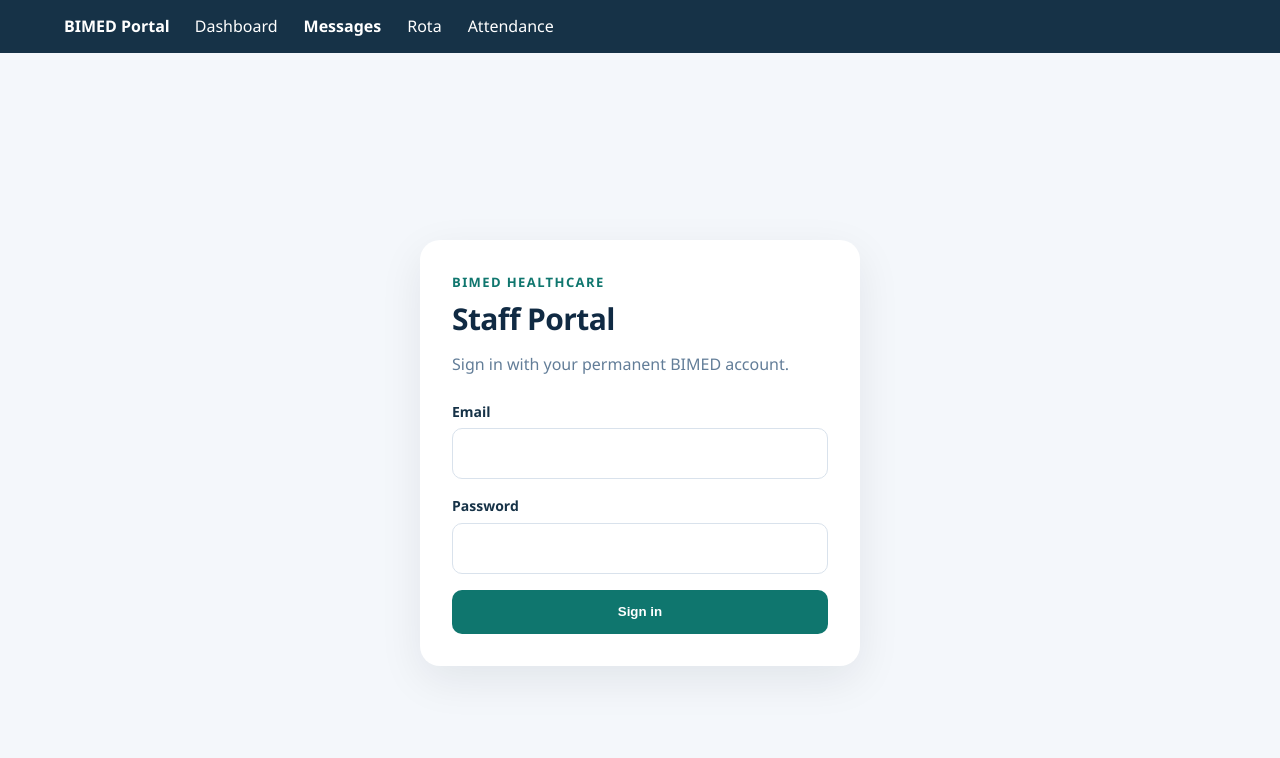
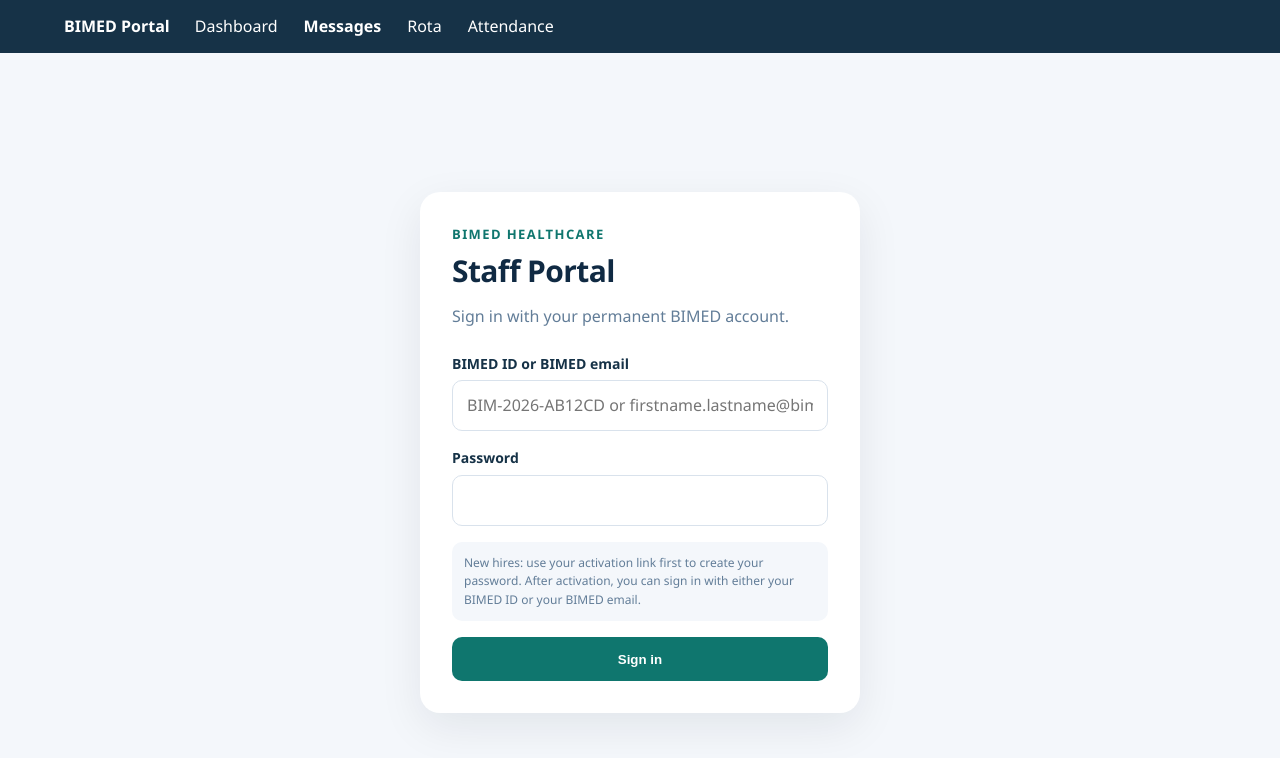
Before and after one commit to wandemcphill/BIMED, a Next.js app: page /staff/login in a window 1280 px wide. Shown: the top 758 px of the page. Built offline with nearby package versions, Linux system fonts and the light colour scheme.

Commit message:
feat: update staff login for BIMED ID or email

```diff
--- a/app/staff/login/page.tsx
+++ b/app/staff/login/page.tsx
@@ -5,7 +5,7 @@ import { useRouter } from 'next/navigation';
 
 export default function StaffLoginPage() {
   const router = useRouter();
-  const [email, setEmail] = useState('');
+  const [identifier, setIdentifier] = useState('');
   const [password, setPassword] = useState('');
   const [error, setError] = useState('');
   const [busy, setBusy] = useState(false);
@@ -13,7 +13,7 @@ export default function StaffLoginPage() {
   async function submit(event: React.FormEvent) {
     event.preventDefault(); setBusy(true); setError('');
     try {
-      const response = await fetch('/api/staff/auth/login', { method: 'POST', headers: { 'content-type': 'application/json' }, body: JSON.stringify({ email, password }) });
+      const response = await fetch('/api/staff/auth/login', { method: 'POST', headers: { 'content-type': 'application/json' }, body: JSON.stringify({ identifier, password }) });
       const data = await response.json();
       if (!response.ok) throw new Error(data.error || 'Unable to sign in.');
       router.replace('/staff');
@@ -26,10 +26,11 @@ export default function StaffLoginPage() {
       <div style={{fontSize:13,fontWeight:800,letterSpacing:1.4,textTransform:'uppercase',color:'#0f766e'}}>BIMED Healthcare</div>
       <h1 style={{fontSize:30,margin:'10px 0 8px',color:'#102a43'}}>Staff Portal</h1>
       <p style={{color:'#627d98',marginBottom:24}}>Sign in with your permanent BIMED account.</p>
-      <label style={{display:'block',fontWeight:700,marginBottom:6}}>Email</label>
-      <input value={email} onChange={e=>setEmail(e.target.value)} type='email' autoComplete='email' required style={{width:'100%',padding:'12px 14px',border:'1px solid #d9e2ec',borderRadius:10,marginBottom:16}} />
+      <label style={{display:'block',fontWeight:700,marginBottom:6}}>BIMED ID or BIMED email</label>
+      <input value={identifier} onChange={e=>setIdentifier(e.target.value)} type='text' autoComplete='username' required placeholder='BIM-2026-AB12CD or firstname.lastname@bimedhealthcare.com' style={{width:'100%',padding:'12px 14px',border:'1px solid #d9e2ec',borderRadius:10,marginBottom:16,boxSizing:'border-box'}} />
       <label style={{display:'block',fontWeight:700,marginBottom:6}}>Password</label>
-      <input value={password} onChange={e=>setPassword(e.target.value)} type='password' autoComplete='current-password' required style={{width:'100%',padding:'12px 14px',border:'1px solid #d9e2ec',borderRadius:10,marginBottom:16}} />
+      <input value={password} onChange={e=>setPassword(e.target.value)} type='password' autoComplete='current-password' required style={{width:'100%',padding:'12px 14px',border:'1px solid #d9e2ec',borderRadius:10,marginBottom:16,boxSizing:'border-box'}} />
+      <div style={{background:'#f4f7fb',borderRadius:10,padding:12,fontSize:12,color:'#627d98',marginBottom:16}}>New hires: use your activation link first to create your password. After activation, you can sign in with either your BIMED ID or your BIMED email.</div>
       {error && <div style={{background:'#fff5f5',border:'1px solid #fed7d7',color:'#c53030',padding:12,borderRadius:10,marginBottom:16}}>{error}</div>}
       <button disabled={busy} style={{width:'100%',padding:'13px 16px',border:0,borderRadius:10,background:'#0f766e',color:'#fff',fontWeight:800,cursor:'pointer'}}>{busy?'Signing in…':'Sign in'}</button>
     </form>
```
